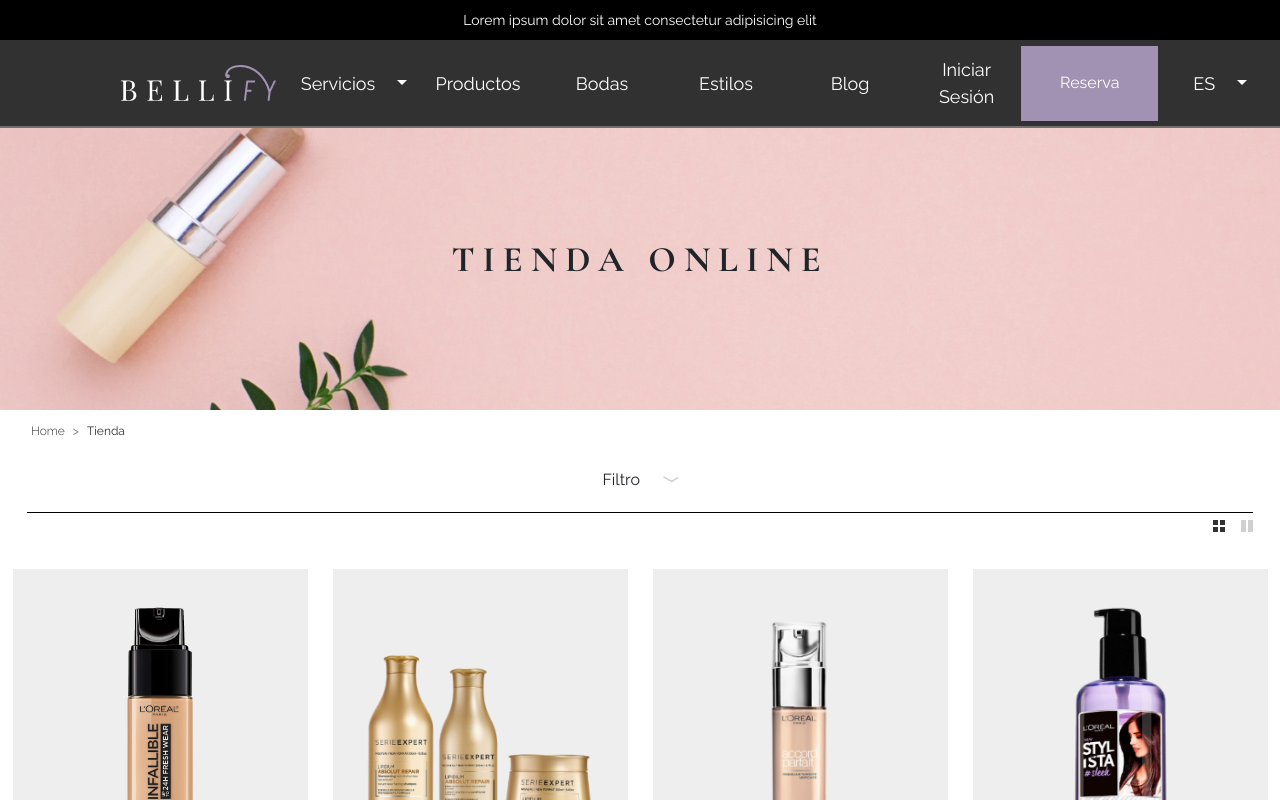
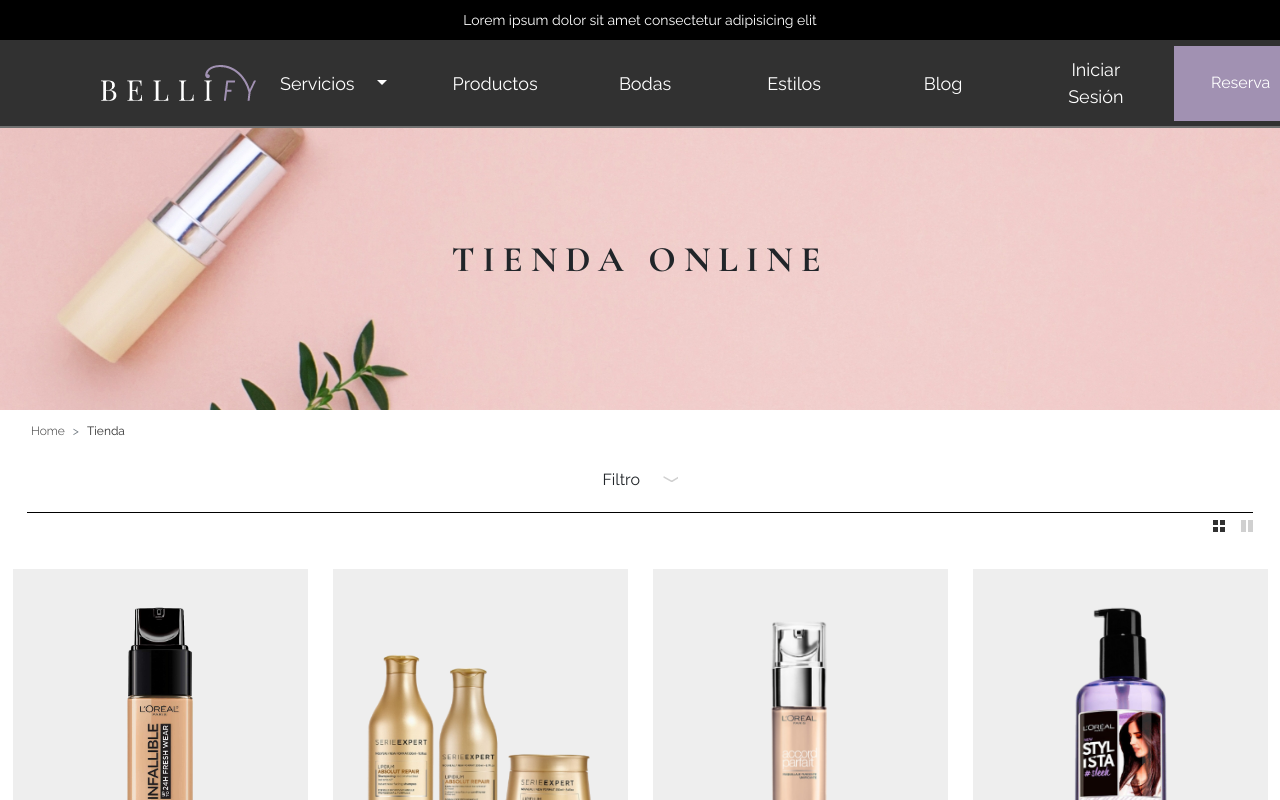
Before and after one commit to smbs-team/bellify-test, a React (Create React App) app: page / in a window 1280 px wide. Shown: the top 800 px of the page. Built offline with nearby package versions, Linux system fonts and the light colour scheme.

Commit message:
menu space, fixed

```diff
--- a/src/assets/scss/main/layout/_header.scss
+++ b/src/assets/scss/main/layout/_header.scss
@@ -24,11 +24,13 @@
         }
         .nav-item {
             text-align: center;
+            margin-right: 25px;
             min-width: 124px;
         }
         .nav-link {
             color: $white !important;
             font-size: 18px;
+            margin-right: 25px;
             &.icon {
                 display: inline-block;
                 text-align: center;
@@ -66,7 +68,7 @@
         }
     }
     &-logo {
-        margin-left: 105px;
+        margin-left: 85px;
     }
     &-topbar {
         background: $black;
```
